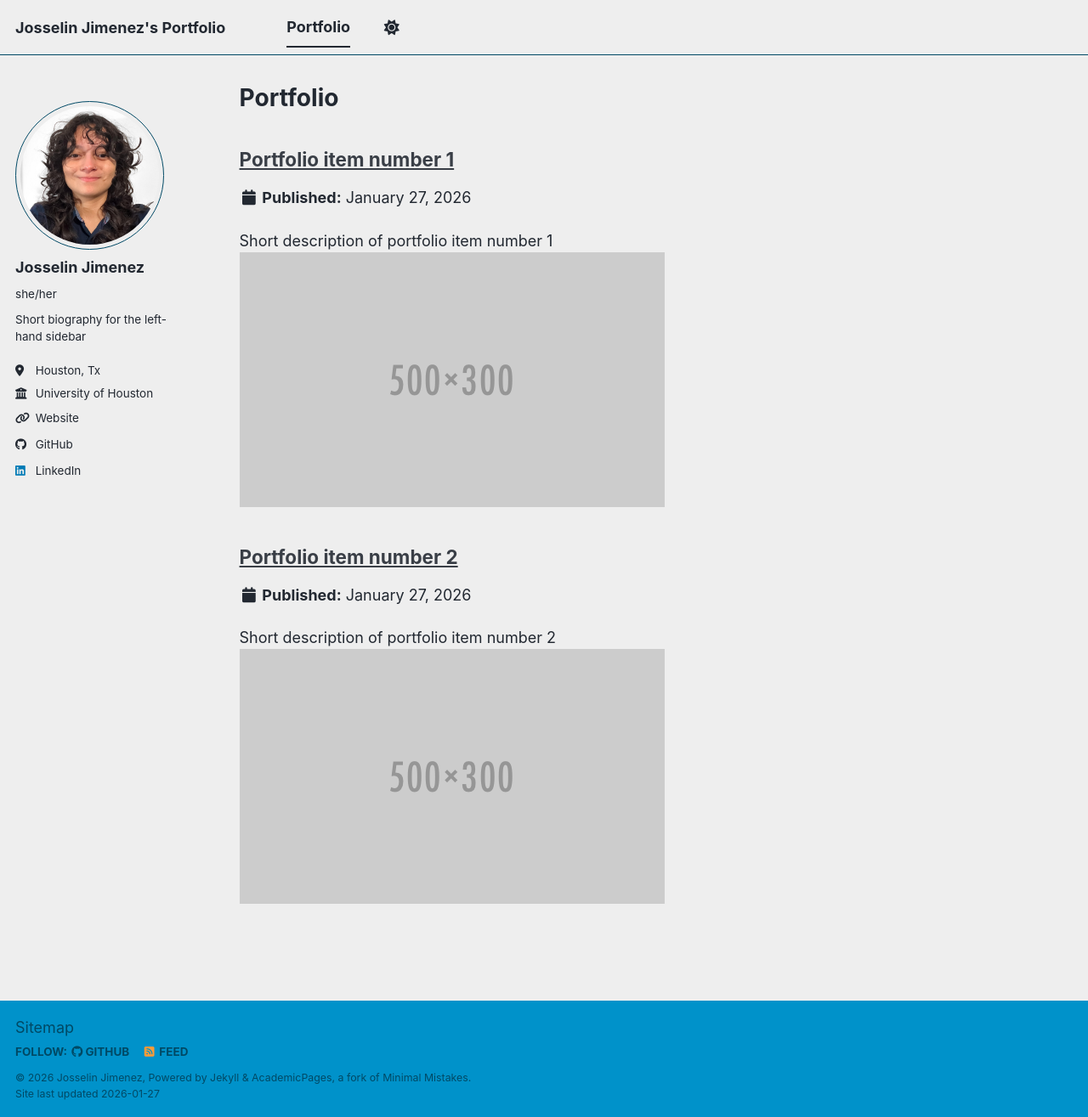
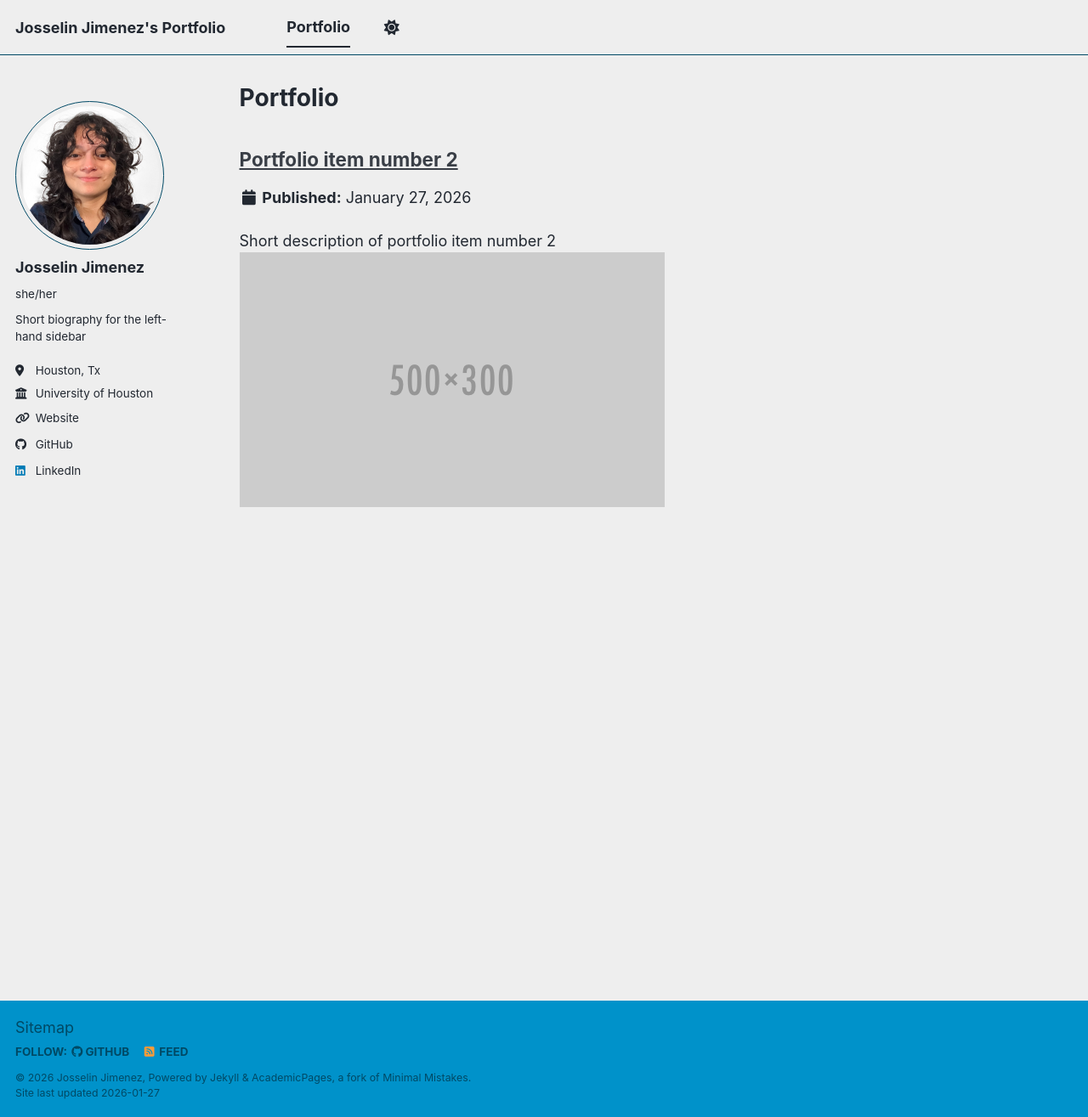
Before and after one commit to josselin-jimenez/josselin-jimenez.github.io, a Jekyll site: the page built from _pages/portfolio.html, in a window 1280 px wide and 1315 px high. Shown: the whole window at 85% size. Built offline with Jekyll 4.4.1, drawn with Linux system fonts in a browser that asks for light colours; a script bundle is joined from its source files by our own code; library files that are not in the unit come from our copies.

Commit message:
Update portfolio-1.md
Remove template portfolio item and add "under construction"

```diff
--- a/_portfolio/portfolio-1.md
+++ b/_portfolio/portfolio-1.md
@@ -1,7 +1 @@
----
-title: "Portfolio item number 1"
-excerpt: "Short description of portfolio item number 1<br/><img src='/images/500x300.png'>"
-collection: portfolio
----
-
-This is an item in your portfolio. It can be have images or nice text. If you name the file .md, it will be parsed as markdown. If you name the file .html, it will be parsed as HTML.
+Under construction...
```
